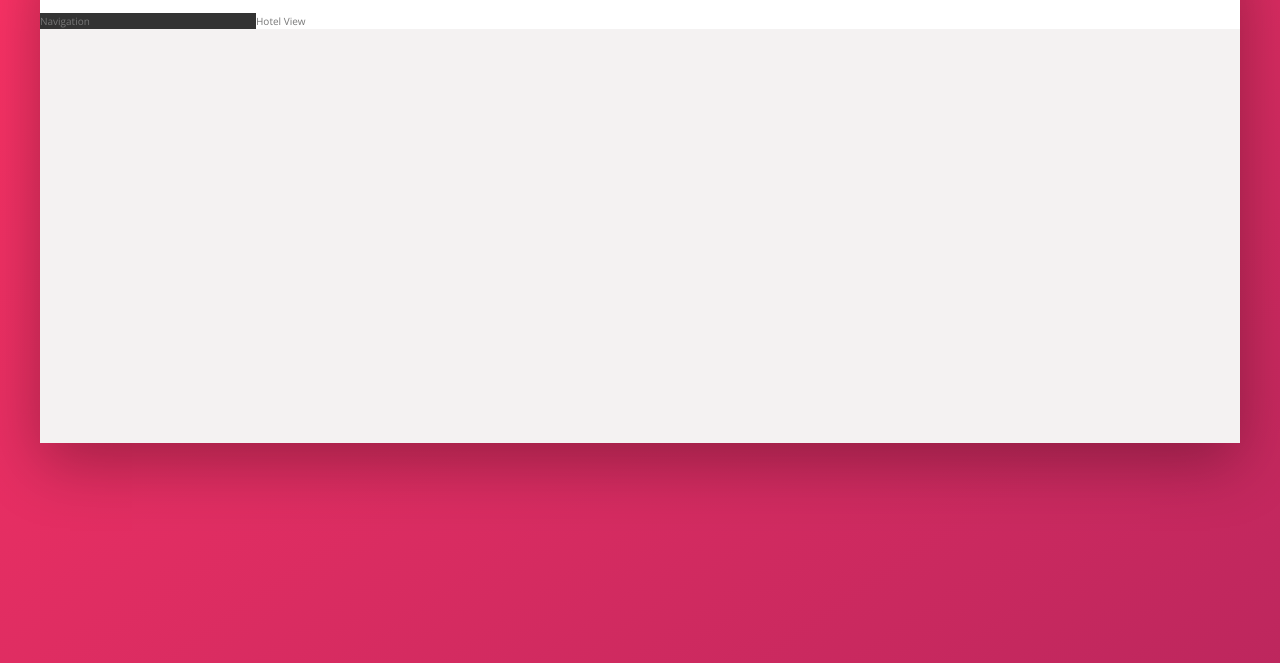
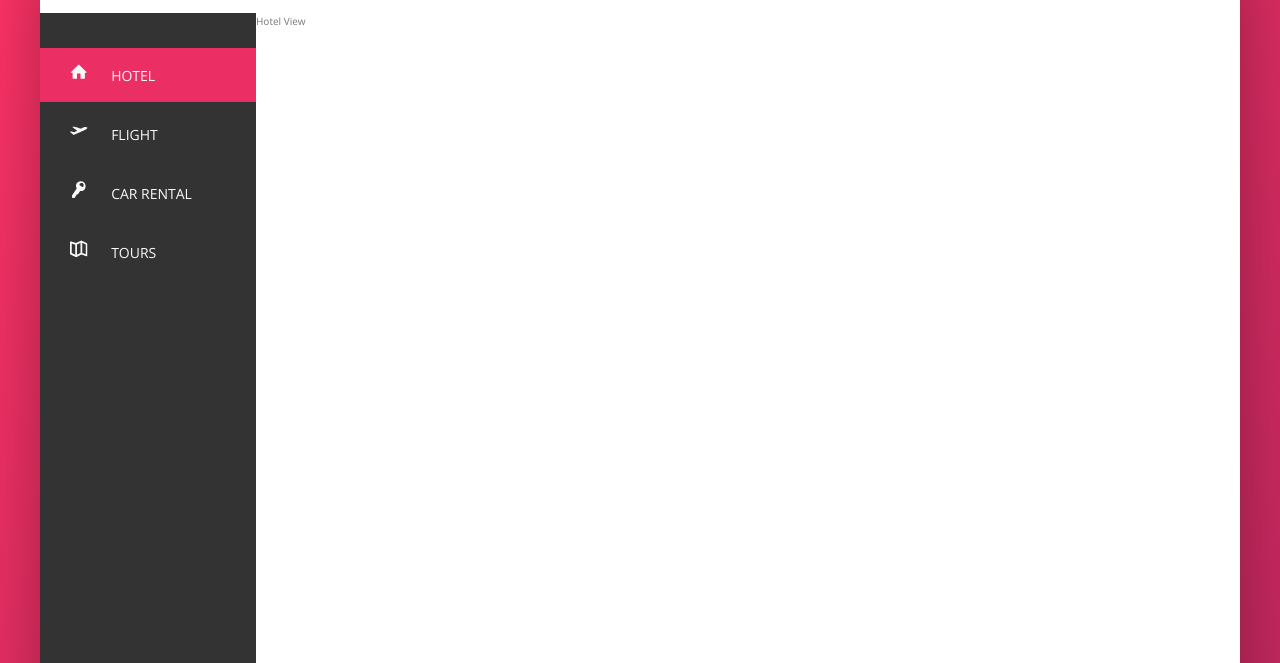
Before and after one commit to darkangel7863/trillo, a website: page index.html in a window 1280 px wide. Shown: the part 137-800 px from the top of the page. Drawn offline with nearby package versions, Linux system fonts and the light colour scheme.

Commit message:
Building the navigation

```diff
--- a/index.html
+++ b/index.html
@@ -15,6 +15,7 @@
   </head>
   <body>
     <div class="container">
+      <!-- Header -->
       <header class="header">
         <img src="img/logo.png" alt="trillo logo" class="logo" />
         <form action="#" class="search">
@@ -53,7 +54,44 @@
         </nav>
       </header>
       <div class="content">
-        <nav class="sidebar">Navigation</nav>
+        <!-- navigation -->
+        <nav class="sidebar">
+          <ul class="side-nav">
+            <li class="side-nav__item side-nav__item--active">
+              <a href="#" class="side-nav__link">
+                <svg class="side-nav__icon">
+                  <use xlink:href="img/sprite.svg#icon-home"></use>
+                </svg>
+                <span>Hotel</span>
+              </a>
+            </li>
+            <li class="side-nav__item">
+              <a href="#" class="side-nav__link">
+                <svg class="side-nav__icon">
+                  <use xlink:href="img/sprite.svg#icon-aircraft-take-off"></use>
+                </svg>
+                <span>Flight</span>
+              </a>
+            </li>
+            <li class="side-nav__item">
+              <a href="#" class="side-nav__link">
+                <svg class="side-nav__icon">
+                  <use xlink:href="img/sprite.svg#icon-key"></use>
+                </svg>
+                <span>Car rental</span>
+              </a>
+            </li>
+            <li class="side-nav__item">
+              <a href="#" class="side-nav__link">
+                <svg class="side-nav__icon">
+                  <use xlink:href="img/sprite.svg#icon-map"></use>
+                </svg>
+                <span>Tours</span>
+              </a>
+            </li>
+          </ul>
+          <div class="legal">&copy; 2025 by trillo. All rights reserved.</div>
+        </nav>
         <main class="hotel-view">Hotel View</main>
       </div>
     </div>
--- a/sass/_component.scss
+++ b/sass/_component.scss
@@ -1,13 +1,16 @@
-////////////////////////////////////////////////
+///////////////////////////////////////
 /// LOGO
-////////////////////////////////////////////////
+///////////////////////////////////////
+
 .logo {
   height: 3.25rem;
   margin-left: 2rem;
 }
-////////////////////////////////////////////////
+
+///////////////////////////////////////
 /// SEARCH
-////////////////////////////////////////////////
+///////////////////////////////////////
+
 .search {
   flex: 0 0 40%;
   display: flex;
@@ -61,9 +64,11 @@
     fill: var(--color-grey-dark-3);
   }
 }
-////////////////////////////////////////////////
-/// USER-NAV
-////////////////////////////////////////////////
+
+///////////////////////////////////////
+/// USER NAV
+///////////////////////////////////////
+
 .user-nav {
   display: flex;
   align-items: center;
@@ -109,3 +114,74 @@
     margin-right: 1rem;
   }
 }
+
+///////////////////////////////////////
+/// SIDE NAV
+///////////////////////////////////////
+
+.side-nav {
+  font-size: 1.4rem;
+  list-style: none;
+  margin-top: 3.5rem;
+
+  &__link {
+    &:link,
+    &:visited {
+      display: flex;
+      align-items: center;
+      color: var(--color-grey-light-1);
+      text-decoration: none;
+      text-transform: uppercase;
+      display: block;
+      padding: 1.5rem 3rem;
+      position: relative;
+      z-index: 10;
+    }
+    &:hover {
+    }
+  }
+  &__icon {
+    height: 1.75rem;
+    width: 1.75rem;
+    margin-right: 2rem;
+    fill: currentColor;
+  }
+  &__item {
+    position: relative;
+
+    &:not(:last-child) {
+      margin-bottom: 0.5rem;
+    }
+    &::before {
+      content: '';
+      position: absolute;
+      top: 0;
+      left: 0;
+      height: 100%;
+      width: 3px;
+      background-color: var(--color-primary);
+      transform: scaleY(0);
+      transition: transform 0.2s, width 0.4s cubic-bezier(1, 0, 0, 1) 0.2s,
+        backbround-color 0.1s;
+    }
+    &:hover::before,
+    &--active::before {
+      transform: scaleY(1);
+      width: 100%;
+    }
+    &:active::before {
+      background-color: var(--color-primary-light);
+    }
+  }
+}
+
+///////////////////////////////////////
+/// LEGAL
+///////////////////////////////////////
+
+.legal {
+  font-size: 1.2rem;
+  text-align: center;
+  padding: 2.5rem;
+  color: var(--color-grey-light-4);
+}
--- a/sass/_layout.scss
+++ b/sass/_layout.scss
@@ -20,8 +20,12 @@
 .sidebar {
   background-color: var(--color-grey-dark-1);
   flex: 0 0 18%;
+  display: flex;
+  flex-direction: column;
+  justify-content: space-between;
 }
 .hotel-view {
   background-color: var(--color-white);
   flex: 1;
+  height: 80rem;
 }
```
Also changed, not shown: css/style.css, 1 other file.
